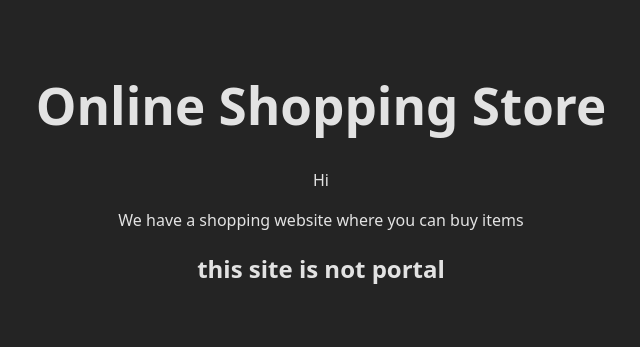
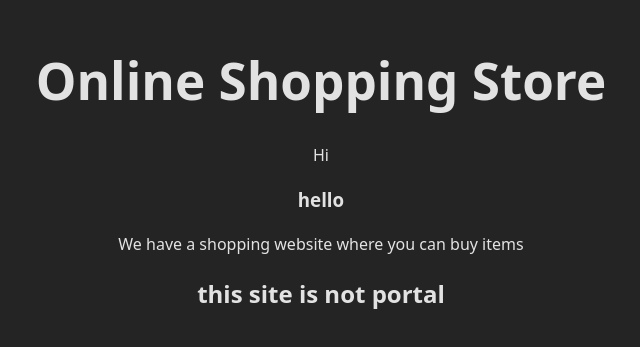
Before and after one commit to ifrairshadmalikk/Devops, a React (Vite) app: page / in a window 1280 px wide. Shown: the part 225-572 px from the top of the page, without its empty margins (319-959 px from the left). Built offline with nearby package versions, Linux system fonts and the light colour scheme.

Commit message:
added hello

```diff
--- a/src/App.jsx
+++ b/src/App.jsx
@@ -7,6 +7,7 @@ function App() {
     <>
       <h1>Online Shopping Store</h1>
       <p>Hi </p>
+      <h3>hello</h3>
       <p>We have a shopping website where you can buy items</p>
       <h2>this site is not portal</h2>
     </>
```
